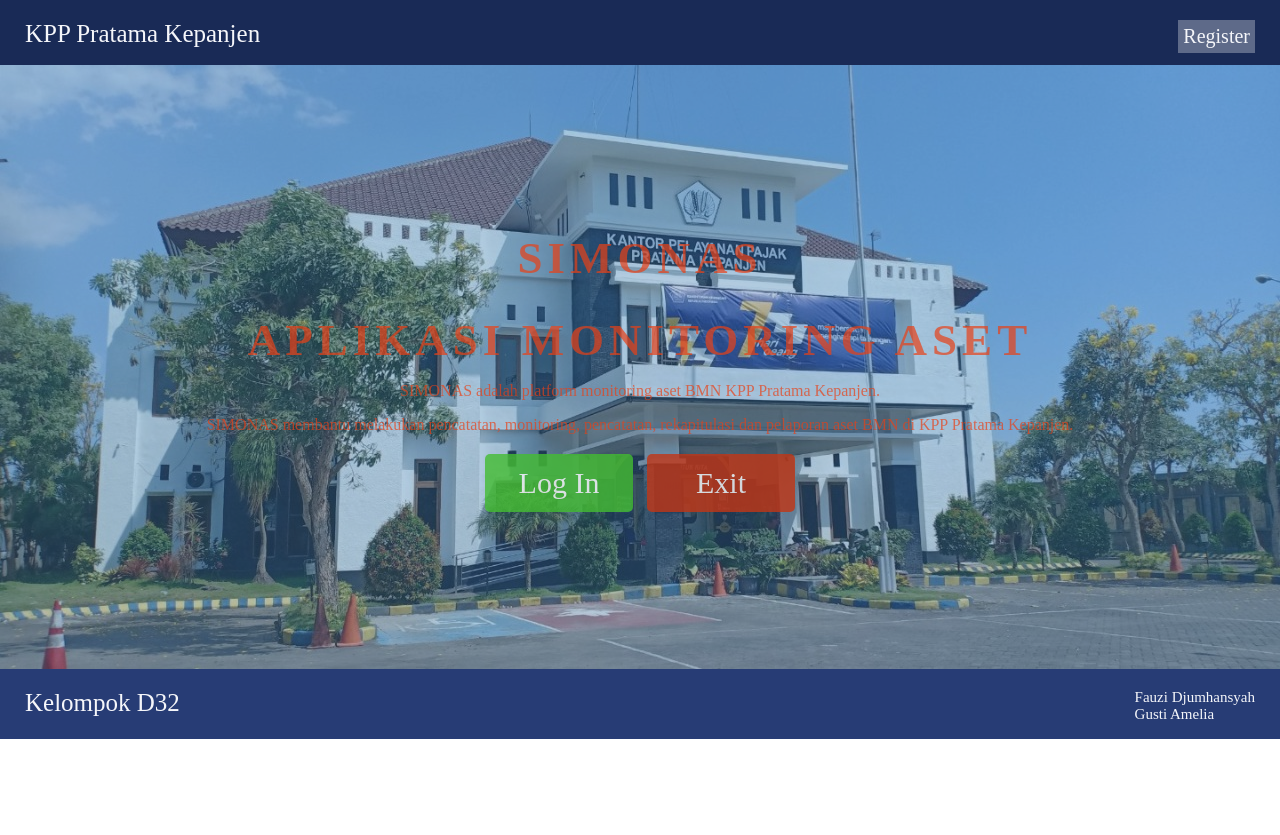
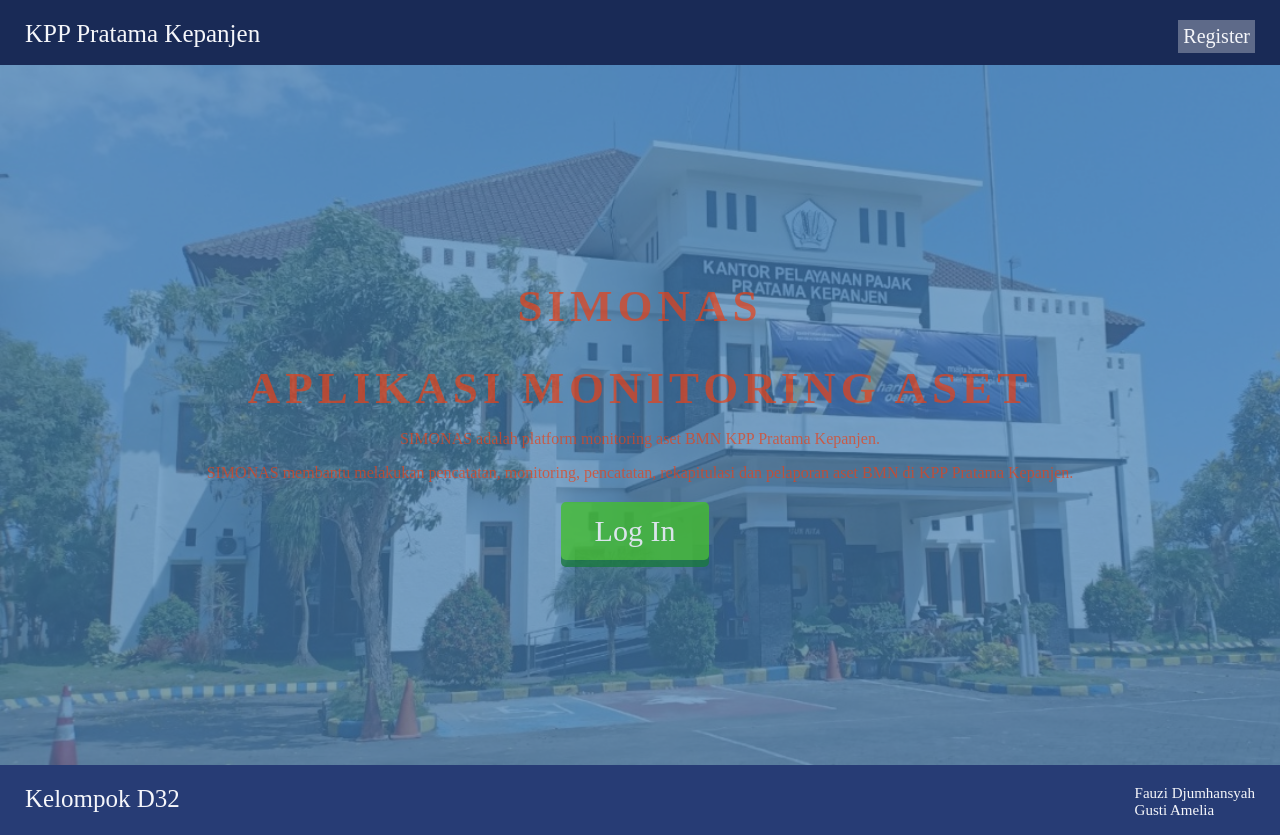
Before and after one commit to FauziD32/Proyek-_Team_D2, a plain HTML site: page index.html in a window 1280 px wide. Before the commit the page ends 800 px from the top, so only its background shows below. Drawn offline with Linux system fonts and the light colour scheme.

Commit message:
Add files via upload

```diff
--- a/index.html
+++ b/index.html
@@ -26,7 +26,6 @@
             <p>SIMONAS membantu melakukan pencatatan, monitoring, pencatatan, rekapitulasi dan pelaporan aset BMN di KPP Pratama Kepanjen.</p>
             <div class="btn-wrapper">
               <a href="#" class="btn login">Log In</a>
-                <a href="#" class="btn exit">Exit</a>
             </div>
         </div>
       </div>
--- a/stylesheet.css
+++ b/stylesheet.css
@@ -16,7 +16,7 @@ a {
  .top-wrapper {
   align-items: center;
   justify-content: center;
-  height: 604px;
+  height: 700px;
   color: white;
   background-image: url('Kepanjen.jpeg');
   background-size: cover;
@@ -49,10 +49,19 @@ a {
   display: inline-block;
   opacity: 0.8;
   border-radius: 5px;
+  cursor: pointer;
+  box-shadow: 0px 7px #1a7940;
 }
 
+.btn:active {
+  box-shadow: none;
+  position: relative;
+  top: 7px;
+}
 .btn-wrapper {
   text-align: center;
+  margin-top: 20px;
+  margin-bottom: 20px;
 }
 
 .login {
@@ -64,11 +73,6 @@ a {
 .exit {
   font-size: 30px;
   background-color: #c23616;
-}
-
-.btn-wrapper {
-  margin-top: 20px;
-  margin-bottom: 20px;
 }
 
 header {
@@ -114,8 +118,8 @@ header {
 }
 
 .blur {
-  background-color: rgba(72, 126, 176,0.4);
-  height: 604px;
+  background-color: rgba(72, 126, 176,0.7);
+  height: 700px;
   width: 100%;
   align-items: center;
   justify-content: center;
```
Lines whose indentation alone changed are shown as unchanged.
